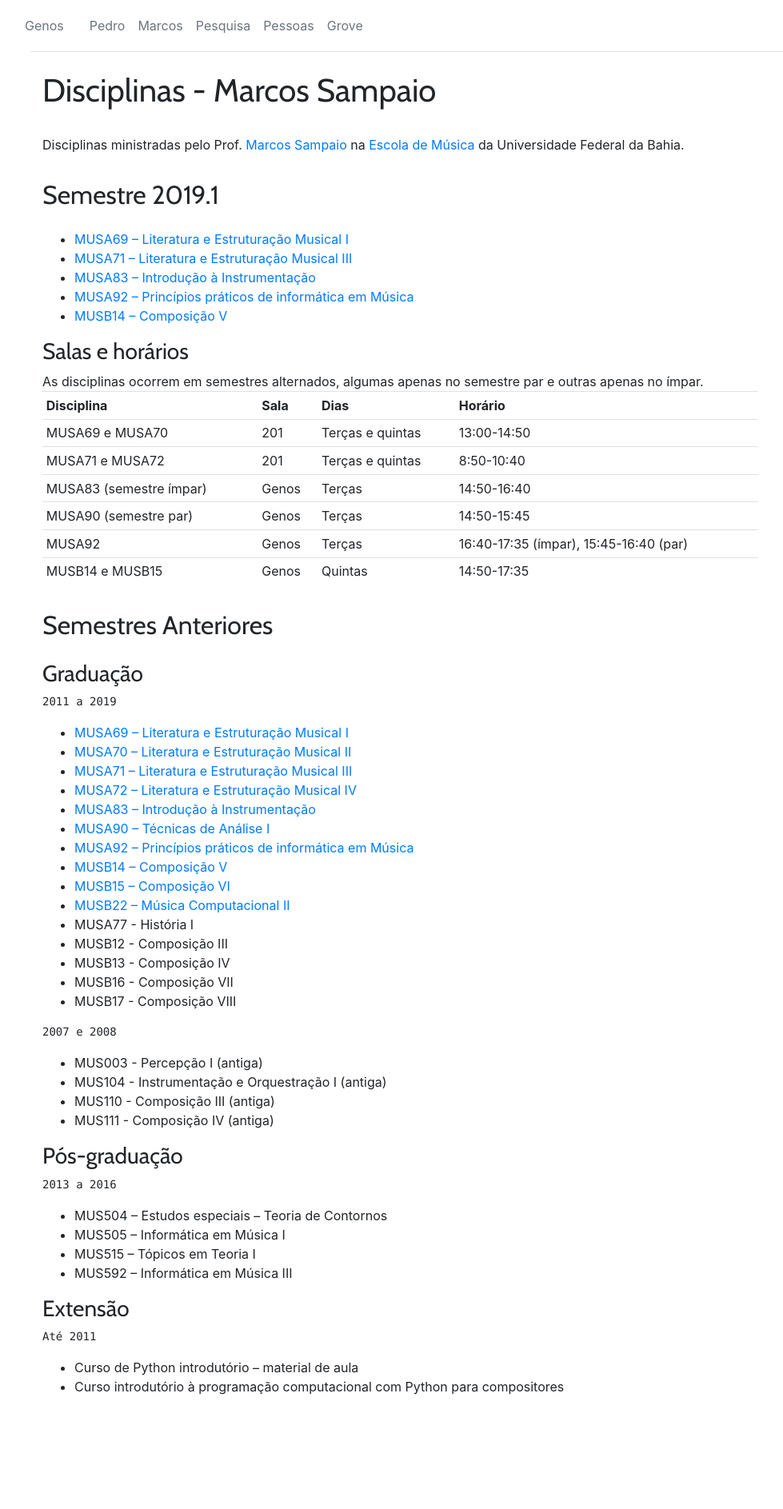
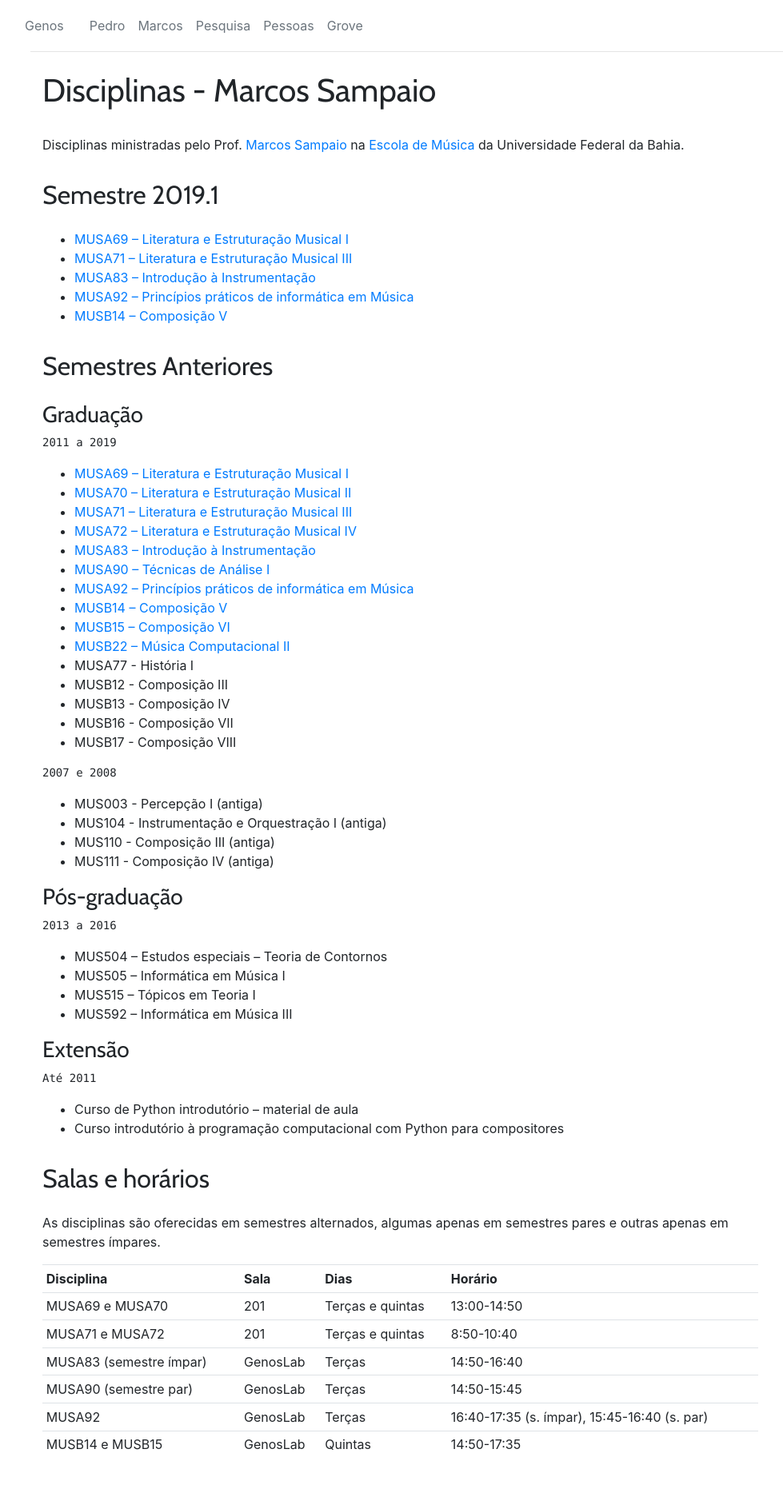
Before and after one commit to kroger/genosmus, a Jekyll site: the page built from _marcos/index.html, in a window 1280 px wide. Shown: the whole page at 80% size, without its empty margins (47-1026 px from the left). Built offline with Jekyll 4.4.1, drawn with Linux system fonts in a browser that asks for light colours; before the commit the page ends 1810 px from its top, so only the background shows below that; some of the changed lines change nothing that is shown.

Commit message:
Melhoria de layout da página

```diff
--- a/_marcos/index.html
+++ b/_marcos/index.html
@@ -20,55 +20,6 @@ title: Disciplinas - Marcos Sampaio
     {% endif %}
     {% endfor %}
 </ul>
-
-<h3>Salas e horários</h3>
-
-As disciplinas ocorrem em semestres alternados, algumas apenas no semestre par e outras apenas no ímpar.
-
-<table class="table table-sm">
-  <tr>
-    <th>Disciplina</th>
-    <th>Sala</th>
-    <th>Dias</th>
-    <th>Horário</th>
-  </tr>
-  <tr>
-    <td>MUSA69 e MUSA70</td>
-    <td>201</td>
-    <td>Terças e quintas</td>
-    <td>13:00-14:50</td>
-  </tr>
-  <tr>
-    <td>MUSA71 e MUSA72</td>
-    <td>201</td>
-    <td>Terças e quintas</td>
-    <td>8:50-10:40</td>
-  </tr>
-  <tr>
-    <td>MUSA83 (semestre ímpar)</td>
-    <td>Genos</td>
-    <td>Terças</td>
-    <td>14:50-16:40</td>
-  </tr>
-  <tr>
-    <td>MUSA90 (semestre par)</td>
-    <td>Genos</td>
-    <td>Terças</td>
-    <td>14:50-15:45</td>
-  </tr>
-  <tr>
-    <td>MUSA92</td>
-    <td>Genos</td>
-    <td>Terças</td>
-    <td>16:40-17:35 (ímpar), 15:45-16:40 (par)</td>
-  </tr>
-  <tr>
-    <td>MUSB14 e MUSB15</td>
-    <td>Genos</td>
-    <td>Quintas</td>
-    <td>14:50-17:35</td>
-  </tr>
-</table>
 
 <h2>Semestres Anteriores</h2>
 
@@ -126,3 +77,52 @@ As disciplinas ocorrem em semestres alternados, algumas apenas no semestre par e
     {% endunless %}
     {% endfor %}
 </ul>
+
+<h2>Salas e horários</h2>
+
+<p>As disciplinas são oferecidas em semestres alternados, algumas apenas em semestres pares e outras apenas em semestres ímpares.</p>
+
+<table class="table table-sm">
+  <tr>
+    <th>Disciplina</th>
+    <th>Sala</th>
+    <th>Dias</th>
+    <th>Horário</th>
+  </tr>
+  <tr>
+    <td>MUSA69 e MUSA70</td>
+    <td>201</td>
+    <td>Terças e quintas</td>
+    <td>13:00-14:50</td>
+  </tr>
+  <tr>
+    <td>MUSA71 e MUSA72</td>
+    <td>201</td>
+    <td>Terças e quintas</td>
+    <td>8:50-10:40</td>
+  </tr>
+  <tr>
+    <td>MUSA83 (semestre ímpar)</td>
+    <td>GenosLab</td>
+    <td>Terças</td>
+    <td>14:50-16:40</td>
+  </tr>
+  <tr>
+    <td>MUSA90 (semestre par)</td>
+    <td>GenosLab</td>
+    <td>Terças</td>
+    <td>14:50-15:45</td>
+  </tr>
+  <tr>
+    <td>MUSA92</td>
+    <td>GenosLab</td>
+    <td>Terças</td>
+    <td>16:40-17:35 (s. ímpar), 15:45-16:40 (s. par)</td>
+  </tr>
+  <tr>
+    <td>MUSB14 e MUSB15</td>
+    <td>GenosLab</td>
+    <td>Quintas</td>
+    <td>14:50-17:35</td>
+  </tr>
+</table>
```
